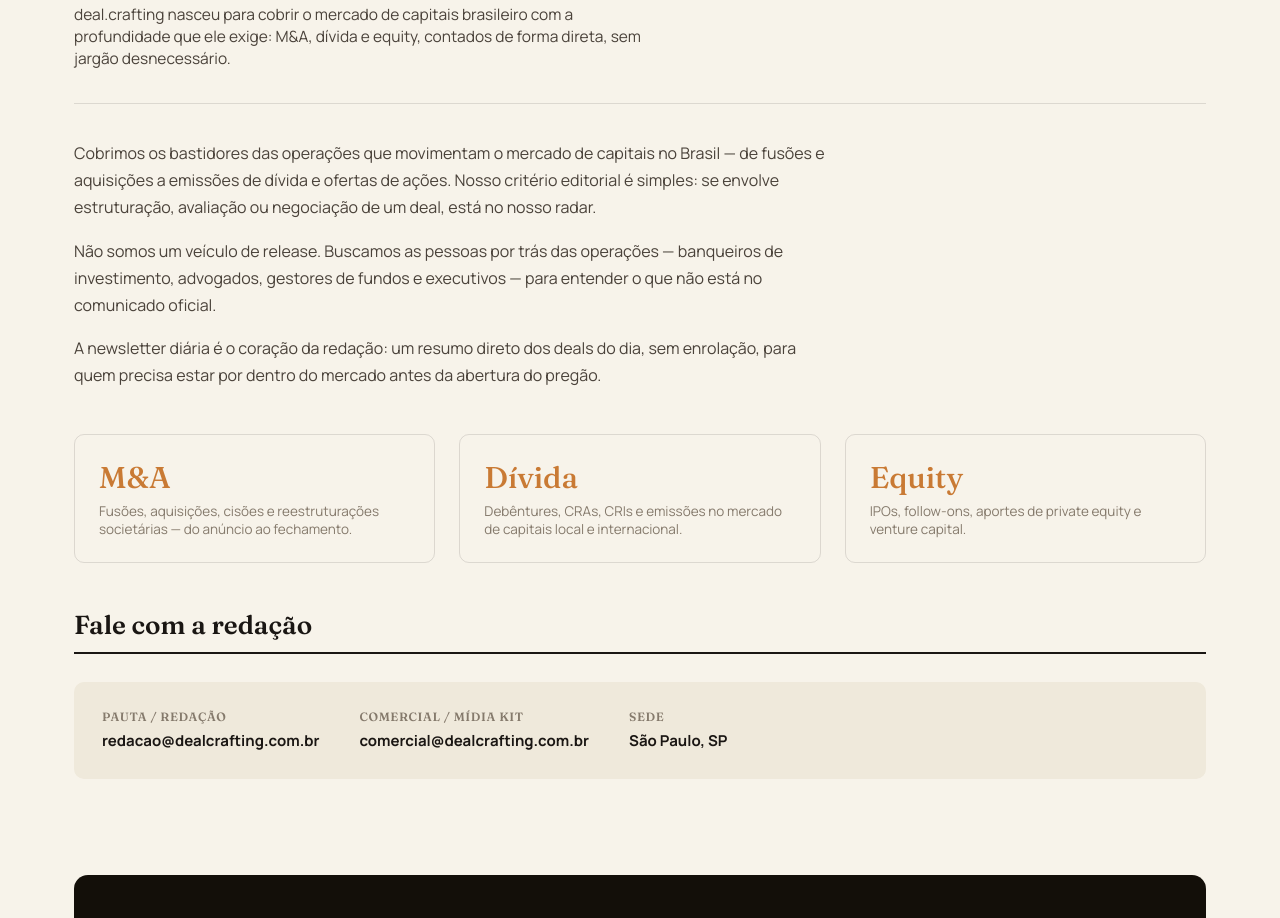
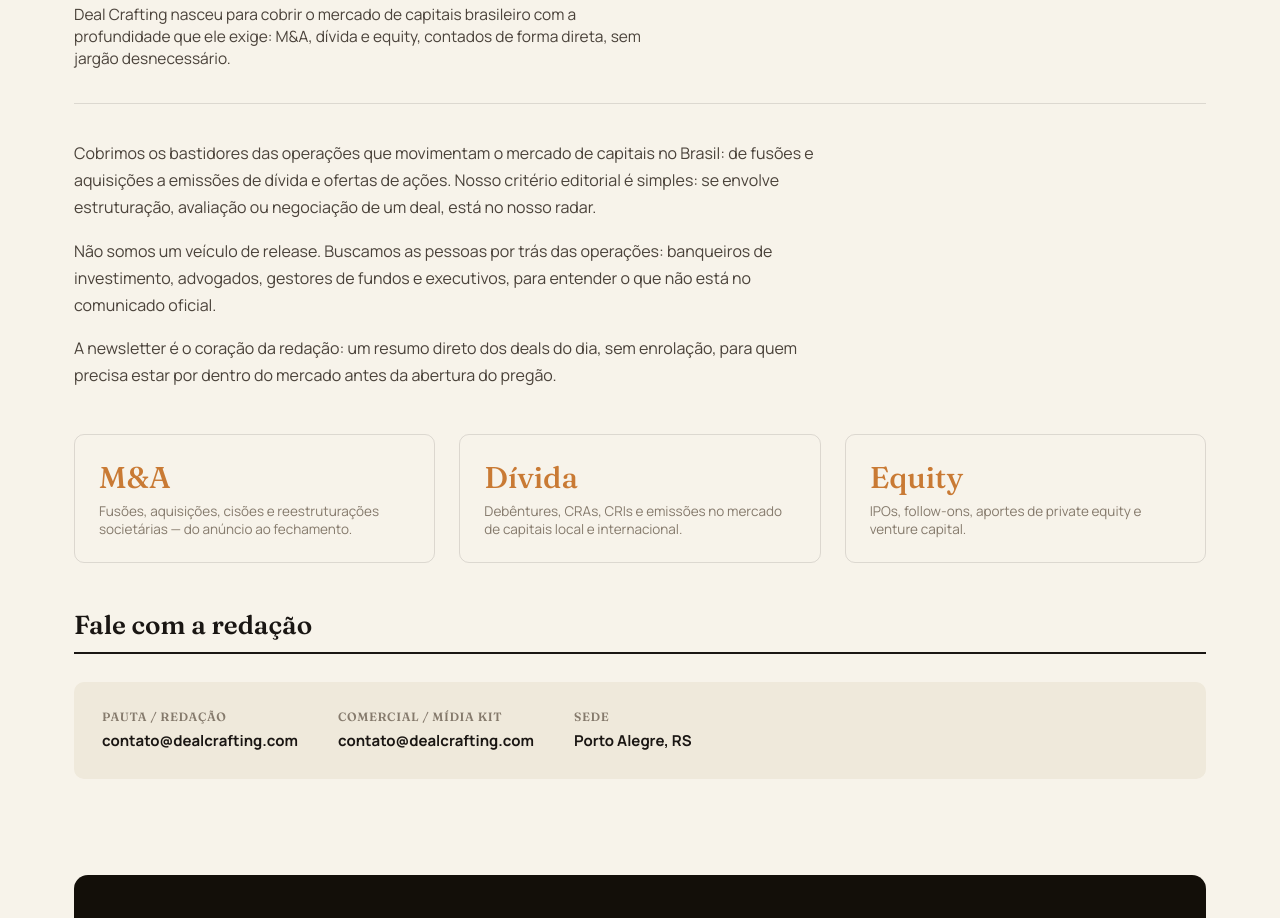
Before and after one commit to filipeor/deal-crafting-site, an Eleventy site: page content/pages/sobre.md in a window 1280 px wide. Shown: the part 292-1210 px from the top of the page. Built offline with nearby package versions, Linux system fonts and the light colour scheme; Eleventy itself is replaced by a stand-in of ours; files that its build step writes are made by us from their sources.

Commit message:
Update Páginas “sobre”

```diff
--- a/content/pages/sobre.md
+++ b/content/pages/sobre.md
@@ -1,14 +1,16 @@
 ---
 layout: sobre.njk
 nav: sobre
-title: "Jornalismo direto para quem estrutura, financia e fecha negócios"
-intro: "deal.crafting nasceu para cobrir o mercado de capitais brasileiro com a profundidade que ele exige: M&A, dívida e equity, contados de forma direta, sem jargão desnecessário."
-emailRedacao: "redacao@dealcrafting.com.br"
-emailComercial: "comercial@dealcrafting.com.br"
-sede: "São Paulo, SP"
+title: Jornalismo direto para quem estrutura, financia e fecha negócios
+intro: "Deal Crafting nasceu para cobrir o mercado de capitais brasileiro com a
+  profundidade que ele exige: M&A, dívida e equity, contados de forma direta,
+  sem jargão desnecessário."
+emailRedacao: contato@dealcrafting.com
+emailComercial: contato@dealcrafting.com
+sede: Porto Alegre, RS
 ---
-Cobrimos os bastidores das operações que movimentam o mercado de capitais no Brasil — de fusões e aquisições a emissões de dívida e ofertas de ações. Nosso critério editorial é simples: se envolve estruturação, avaliação ou negociação de um deal, está no nosso radar.
+Cobrimos os bastidores das operações que movimentam o mercado de capitais no Brasil: de fusões e aquisições a emissões de dívida e ofertas de ações. Nosso critério editorial é simples: se envolve estruturação, avaliação ou negociação de um deal, está no nosso radar.
 
-Não somos um veículo de release. Buscamos as pessoas por trás das operações — banqueiros de investimento, advogados, gestores de fundos e executivos — para entender o que não está no comunicado oficial.
+Não somos um veículo de release. Buscamos as pessoas por trás das operações: banqueiros de investimento, advogados, gestores de fundos e executivos, para entender o que não está no comunicado oficial.
 
-A newsletter diária é o coração da redação: um resumo direto dos deals do dia, sem enrolação, para quem precisa estar por dentro do mercado antes da abertura do pregão.
+A newsletter é o coração da redação: um resumo direto dos deals do dia, sem enrolação, para quem precisa estar por dentro do mercado antes da abertura do pregão.
```
